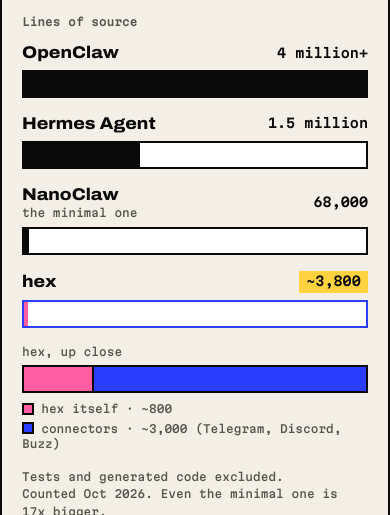
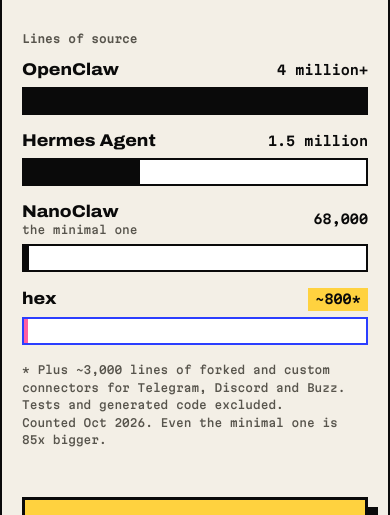
Before and after one commit to AVGVSTVS96/hex, a plain HTML site: page site/index.html in a window 390 px wide. Shown: the part 1686-2201 px from the top of the page. Drawn offline with Linux system fonts and the light colour scheme.

Commit message:
Site: hex is ~800 lines, with the ~3,000 lines of connectors as a footnote instead of a second bar

```diff
--- a/site/index.html
+++ b/site/index.html
@@ -4,17 +4,17 @@
 <meta charset="utf-8">
 <meta name="viewport" content="width=device-width, initial-scale=1">
 <title>hex · The best personal assistant is already on your machine</title>
-<meta name="description" content="Claude Code is the best personal assistant there is. It's just been busy writing code. hex is the thin layer that points it at your life: about 3,800 lines, on the Claude plan you already pay for.">
+<meta name="description" content="Claude Code is the best personal assistant there is. It's just been busy writing code. hex is the thin layer that points it at your life: about 800 lines plus its connectors, on the Claude plan you already pay for.">
 <meta name="color-scheme" content="light dark">
 <meta name="theme-color" content="#F3EFE6" media="(prefers-color-scheme: light)">
 <meta name="theme-color" content="#0A0A0A" media="(prefers-color-scheme: dark)">
 <meta property="og:title" content="hex · The best personal assistant is already on your machine">
-<meta property="og:description" content="Claude Code is the best personal assistant there is. It's just been busy writing code. hex is the thin layer that points it at your life: about 3,800 lines, on the Claude plan you already pay for.">
+<meta property="og:description" content="Claude Code is the best personal assistant there is. It's just been busy writing code. hex is the thin layer that points it at your life: about 800 lines plus its connectors, on the Claude plan you already pay for.">
 <meta property="og:type" content="website">
 <meta property="og:url" content="https://hex-sand.vercel.app">
-<meta property="og:image" content="https://hex-sand.vercel.app/og.png?v=2">
+<meta property="og:image" content="https://hex-sand.vercel.app/og.png?v=3">
 <meta name="twitter:card" content="summary_large_image">
-<meta name="twitter:image" content="https://hex-sand.vercel.app/og.png?v=2">
+<meta name="twitter:image" content="https://hex-sand.vercel.app/og.png?v=3">
 <link rel="icon" href="/icon.svg" type="image/svg+xml">
 <link rel="apple-touch-icon" href="/apple-touch-icon.png">
 <link rel="preload" href="/fonts/archivo.woff2" as="font" type="font/woff2" crossorigin>
@@ -81,7 +81,7 @@
 </section>
 
 <section class="stats" aria-label="At a glance">
-  <div class="s-blue"><b>~<span data-count="3800">3,800</span></b><span>lines, connectors included. Claude Code does the rest.</span></div>
+  <div class="s-blue"><b>~<span data-count="800">800</span></b><span>lines of hex, plus ~3,000 in connectors. Claude Code does the rest.</span></div>
   <div class="s-yellow"><b>$0</b><span>extra, on the Claude plan you already pay for.</span></div>
   <div class="s-pink"><b>3</b><span>front ends: Telegram, Discord and Buzz.</span></div>
   <div class="s-ink"><b>0</b><span>frameworks, 0 databases. Just plain files.</span></div>
@@ -98,21 +98,14 @@
     <div class="bar-row"><span class="who">OpenClaw</span><span class="track" aria-hidden="true"><i style="--w:100%"></i></span><b>4 million+</b></div>
     <div class="bar-row"><span class="who">Hermes Agent</span><span class="track" aria-hidden="true"><i style="--w:34%"></i></span><b>1.5 million</b></div>
     <div class="bar-row"><span class="who">NanoClaw<small>the minimal one</small></span><span class="track" aria-hidden="true"><i style="--w:1.55%"></i></span><b>68,000</b></div>
-    <div class="bar-row r-hex"><span class="who">hex</span><span class="track" aria-hidden="true"><i style="--w:0.09%"></i></span><b>~3,800</b></div>
-    <div class="bar-row r-zoom">
-      <span class="who"><small>hex, up close</small></span>
-      <span class="zoom">
-        <span class="split" aria-hidden="true"><i style="--w:20.4%"></i><i></i></span>
-        <span class="legend"><span>hex itself · ~800</span><span class="conn">connectors · ~3,000 (Telegram, Discord, Buzz)</span></span>
-      </span>
-    </div>
-    <p class="fine">Tests and generated code excluded. Counted Oct 2026. Even the minimal one is 17x bigger.</p>
+    <div class="bar-row r-hex"><span class="who">hex</span><span class="track" aria-hidden="true"><i style="--w:0.02%"></i></span><b>~800*</b></div>
+    <p class="fine">* Plus ~3,000 lines of forked and custom connectors for Telegram, Discord and Buzz.<br>Tests and generated code excluded. Counted Oct 2026. Even the minimal one is 85x bigger.</p>
   </figure>
 
   <div class="bet">
     <figure class="stack" aria-label="hex is a thin layer on top of Claude Code, which runs on Opus 5.5">
       <div class="layer l-hex">
-        <b>hex</b><span class="size">~3,800 lines</span>
+        <b>hex</b><span class="size">~800 lines</span>
         <span class="parts">phone · computer · memory · hub</span>
       </div>
       <div class="layer l-cc">
--- a/site/style.css
+++ b/site/style.css
@@ -455,18 +455,10 @@
 .r-hex .track { border-color: var(--blue-text); }
 .r-hex .track i { background: var(--pink); }
 .r-hex b { padding: 0.3rem 0.45rem; background: var(--yellow); color: #0A0A0A; }
-.r-zoom .who { align-self: start; }
-.zoom { display: grid; gap: var(--s1); }
-.split { display: flex; height: 1.75rem; border: 2px solid var(--line); }
-.split i { flex: 1; background: var(--blue); }
-.split i:first-child { flex: 0 0 var(--w); border-right: 2px solid var(--line); background: var(--pink); }
-.legend { display: flex; flex-wrap: wrap; gap: 0.25rem 1.25rem; color: var(--muted); font: 500 0.6875rem/1.4 var(--mono); }
-.legend span::before { content: ""; display: inline-block; width: 0.75rem; height: 0.75rem; margin-right: 0.45rem; vertical-align: -0.1em; border: 2px solid var(--line); background: var(--pink); }
-.legend .conn::before { background: var(--blue); }
 .fine { color: var(--muted); font: 500 0.6875rem/1.6 var(--mono); }
 @media (max-width: 40rem) {
   .bar-row { grid-template-columns: minmax(0, 1fr) auto; }
-  .track, .zoom { grid-column: 1 / -1; grid-row: 2; }
+  .track { grid-column: 1 / -1; grid-row: 2; }
 }
 
 .quote {
```
Also changed, not shown: site/COPY.md (+6 -7 lines), site/og.png.
